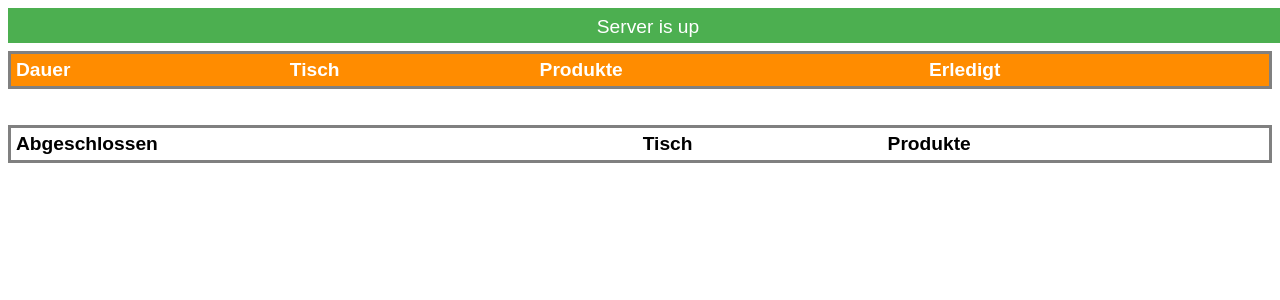
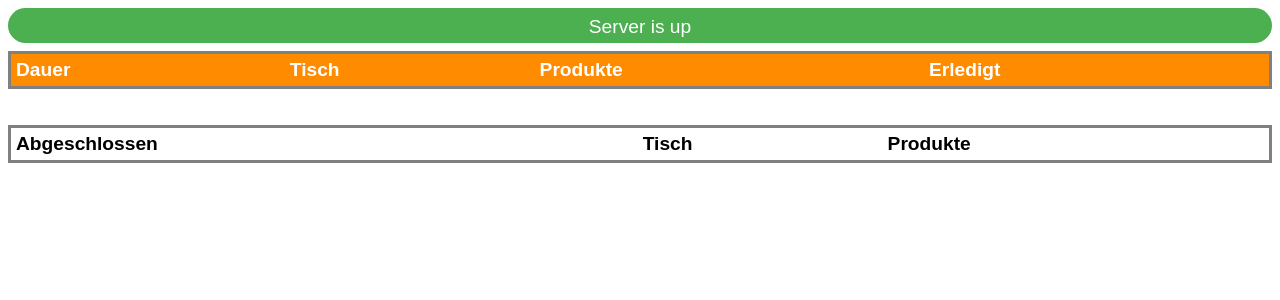
Before and after one commit to Ultimator14/mini_pos, a Flask app: page /bar/Bar in a window 1280 px wide. Shown: the top 300 px of the page. Run offline with Flask 3, Linux system fonts and the light colour scheme; lists and menus that the app fills with data are empty.

Commit message:
Fix border of status button in bar

```diff
--- a/mini_pos/static/css/bar.css
+++ b/mini_pos/static/css/bar.css
@@ -7,7 +7,6 @@ Bar page
 
 /*Server status top bar*/
 #server-status {
-    width:100%;
     height: 1.5vw;
     padding: 1vmin;
     margin-bottom: 1vh;
@@ -17,6 +16,7 @@ Bar page
     color: white;
 
     border: none;
+    border-radius: 20px;
 }
 .server-status-up {
     background-color: #4CAF50;
```
